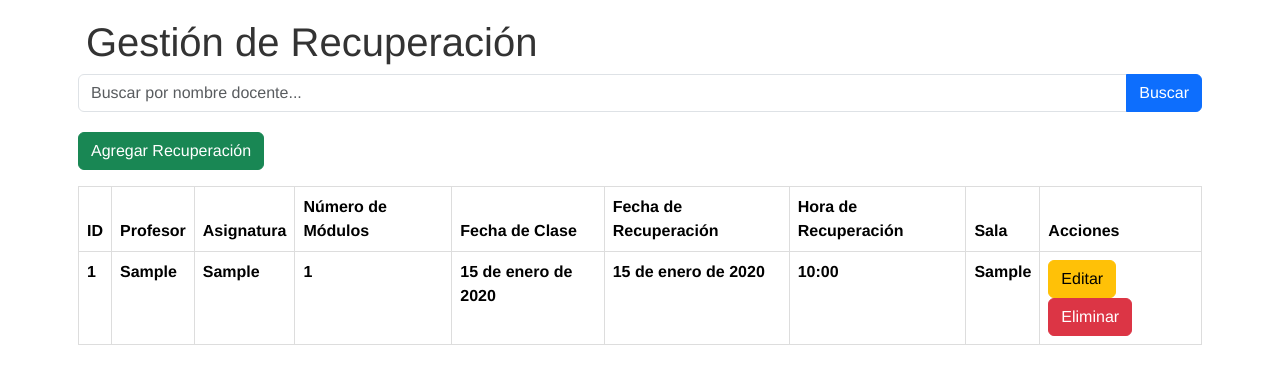
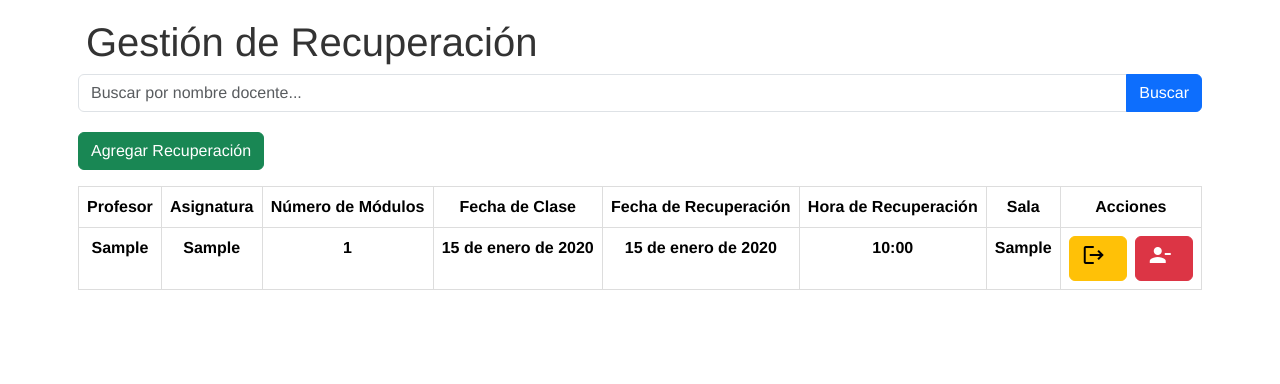
Before and after one commit to developer-felipe/CAPSTONE-GESTION-DE-REEMPLAZOS, a Django app: page /recuperacion/ in a window 1280 px wide. Shown: the part 86-470 px from the top of the page. Run offline with Django 5.2, Linux system fonts and the light colour scheme; tables that the repository leaves empty hold one stand-in row (values such as "Sample post"); parts of the project's set-up code (start-up, migrations or seed data) failed here and were passed over.

Commit message:
estilización recuperación

```diff
--- a/GPI/core/templates/gestion_recuperacion.html
+++ b/GPI/core/templates/gestion_recuperacion.html
@@ -89,42 +89,40 @@
     <table class="table">
         <thead>
             <tr>
-                <th>ID</th>
-                <th>Profesor</th>
-                <th>Asignatura</th>
-                <th>Número de Módulos</th>
-                <th>Fecha de Clase</th>
-                <th>Fecha de Recuperación</th>
-                <th>Hora de Recuperación</th>
-                <th>Sala</th>
-                <th>Acciones</th>
+                <th class="text-center">Profesor</th>
+                <th class="text-center">Asignatura</th>
+                <th class="text-center">Número de Módulos</th>
+                <th class="text-center">Fecha de Clase</th>
+                <th class="text-center">Fecha de Recuperación</th>
+                <th class="text-center">Hora de Recuperación</th>
+                <th class="text-center">Sala</th>
+                <th class="text-center">Acciones</th>
             </tr>
         </thead>
         <tbody>
             {% for rec in recuperaciones %}
             <tr>
-                <td>{{ rec.id_recuperacion }}</td>
-                <td>{{ rec.profesor }}</td>
-                <td>{{ rec.asignatura }}</td>
-                <td>{{ rec.numero_modulos }}</td>
-                <td>{{ rec.fecha_clase }}</td>
-                <td>{{ rec.fecha_recuperacion }}</td>
-                <td>{{ rec.hora_recuperacion }}</td>
-                <td>{{ rec.sala }}</td>
+                <td class="text-center">{{ rec.profesor }}</td>
+                <td class="text-center">{{ rec.asignatura }}</td>
+                <td class="text-center">{{ rec.numero_modulos }}</td>
+                <td class="text-center">{{ rec.fecha_clase }}</td>
+                <td class="text-center">{{ rec.fecha_recuperacion }}</td>
+                <td class="text-center">{{ rec.hora_recuperacion }}</td>
+                <td class="text-center">{{ rec.sala }}</td>
                 <td>
-                    <button class="btn btn-warning btn-edit" data-bs-toggle="modal" data-bs-target="#editModal"
-                    data-id="{{ rec.id_recuperacion }}"
-                    data-profesor="{{ rec.profesor }}"
-                    data-asignatura="{{ rec.asignatura }}"
-                    data-numero_modulos="{{ rec.numero_modulos }}"
-                    data-fecha_clase="{{ rec.fecha_clase }}"
-                    data-fecha_recuperacion="{{ rec.fecha_recuperacion }}"
-                    data-hora_recuperacion="{{ rec.hora_recuperacion }}"
-                    data-sala="{{ rec.sala }}">
-                    Editar
+                    <div class="d-flex">
+                        <button class="btn btn-warning btn-edit me-2" data-bs-toggle="modal" data-bs-target="#editModal"
+                            data-id="{{ rec.id_recuperacion }}" data-profesor="{{ rec.profesor }}"
+                            data-asignatura="{{ rec.asignatura }}" data-numero_modulos="{{ rec.numero_modulos }}"
+                            data-fecha_clase="{{ rec.fecha_clase }}" data-fecha_recuperacion="{{ rec.fecha_recuperacion }}"
+                            data-hora_recuperacion="{{ rec.hora_recuperacion }}" data-sala="{{ rec.sala }}">
+                            <i class="material-icons me-2">logout</i>
                         </button>
+                        <button class="btn btn-danger" data-id="{{ rec.id_recuperacion }}"
+                            onclick="eliminarRecuperacion(this)">
+                            <i class="material-icons me-2">person_remove</i>
                         </button>
-                    <button class="btn btn-danger" data-id="{{ rec.id_recuperacion }}" onclick="eliminarRecuperacion(this)">Eliminar</button>
+                    </div>
                 </td>
             </tr>
             {% endfor %}
@@ -158,7 +156,8 @@
                     </div>
                     <div class="mb-3">
                         <label for="edit_numero_modulos" class="form-label">Número de Módulos</label>
-                        <input type="number" class="form-control" id="edit_numero_modulos" name="numero_modulos" required>
+                        <input type="number" class="form-control" id="edit_numero_modulos" name="numero_modulos"
+                            required>
                     </div>
                     <div class="mb-3">
                         <label for="edit_fecha_clase" class="form-label">Fecha de Clase</label>
@@ -166,11 +165,13 @@
                     </div>
                     <div class="mb-3">
                         <label for="edit_fecha_recuperacion" class="form-label">Fecha de Recuperación</label>
-                        <input type="date" class="form-control" id="edit_fecha_recuperacion" name="fecha_recuperacion" required>
+                        <input type="date" class="form-control" id="edit_fecha_recuperacion" name="fecha_recuperacion"
+                            required>
                     </div>
                     <div class="mb-3">
                         <label for="edit_hora_recuperacion" class="form-label">Hora de Recuperación</label>
-                        <input type="time" class="form-control" id="edit_hora_recuperacion" name="hora_recuperacion" required>
+                        <input type="time" class="form-control" id="edit_hora_recuperacion" name="hora_recuperacion"
+                            required>
                     </div>
                     <div class="mb-3">
                         <label for="edit_sala" class="form-label">Sala</label>
```
Lines whose indentation alone changed are shown as unchanged.
